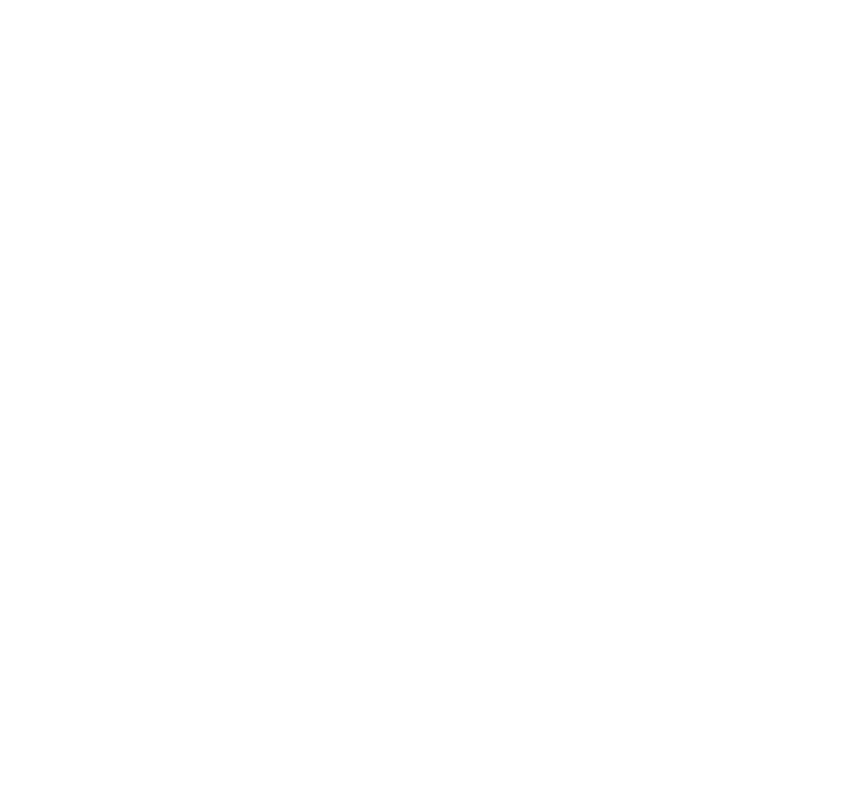
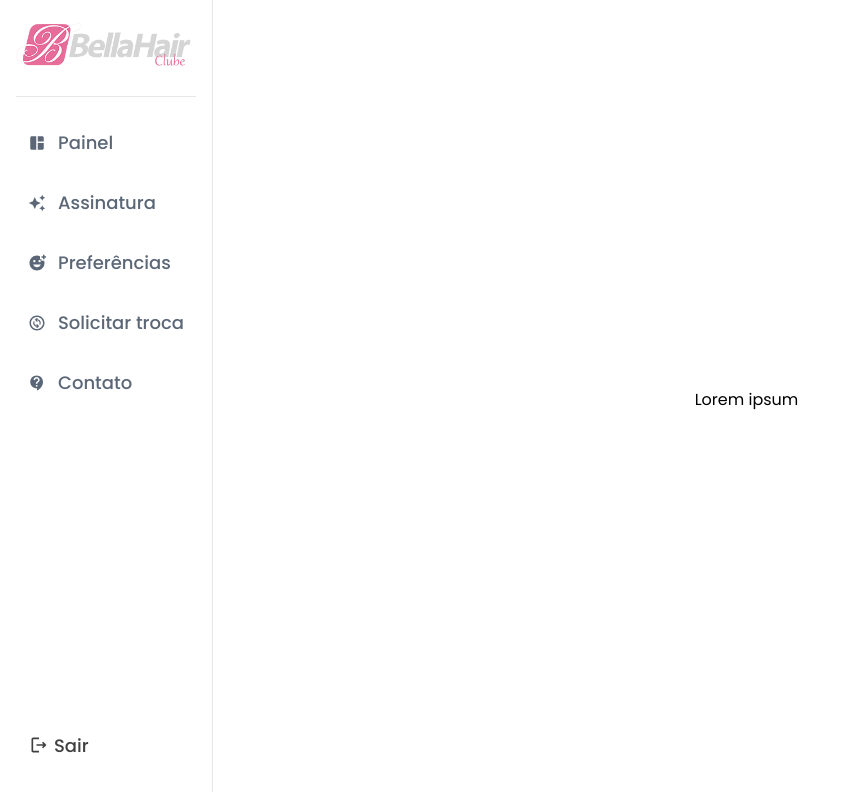
Before and after one commit to nicolassposito/Clube-Bella-Hair, a React (Create React App) app: page /painel/assinatura in a window 1280 px wide. Before the commit this address had no page. Shown: the top 792 px of the page, without its empty margins (0-845 px from the left). Built offline with nearby package versions, Linux system fonts and the light colour scheme; no server answers.

Commit message:
dashboard

```diff
--- a/src/App.js
+++ b/src/App.js
@@ -2,7 +2,7 @@
 import Home from './pages/home';
 import Login from './pages/login';
 import Register from './pages/register';
-import Panel from './pages/panel';
+import DashboardHome from './pages/dashboard/home';
 import './Global.css';
 import Assinatura from './pages/dashboard/assinatura';
 
@@ -14,7 +14,8 @@
           <Route index element={<Home />} />
           <Route path='/login' element={<Login />} />
           <Route path='/register' element={<Register />} />
-          <Route path='/painel' element={<Assinatura />} />
+          <Route path='/painel' element={<DashboardHome />} />
+          <Route path='/painel/assinatura' element={<Assinatura />} />
           {/* <Route path='*' element={<404Page />} /> */}
         </Routes>
       </BrowserRouter>
--- a/src/components/hero.js
+++ b/src/pages/dashboard/home.js
@@ -1,16 +1,19 @@
 import React from 'react';
-import banner from '../img/banner.png';
-import bannerMobile from '../img/banner mob.png';
-import './header';
+import Panel from '../panel';
 
+function HomePainel() {
+  return <>
+  <div className='flex'>
+    <div>
+        <Panel />
+    </div>
+    <div className='relative w-full'>
+        <div className='absolute' style={{left: '50%', top: '50%', transform: 'translate(-50%, -50%)'}}>
 
-function Hero() {
-  return(
-    <div className='hero relative'>
-      <img src={banner} width='100%' className='md:block hidden'></img>
-      <img src={bannerMobile} width='100%' className='md:hidden'></img>
+        </div>
     </div>
-  );
+  </div>
+  </>;
 }
 
-export default Hero;
+export default HomePainel;
--- a/src/pages/panel.js
+++ b/src/pages/panel.js
@@ -5,6 +5,8 @@
 import './css/panel.css';
 import Auth from '../authentication';
 import firebase from 'firebase/compat/app';
+import { Link } from 'react-router-dom';
+import $ from "jquery"
 
 function Panel() {
   const logout = () => {
@@ -14,6 +16,18 @@
       console.log(error);
     });
   };
+
+  var pathname = window.location.pathname;
+  var appId = pathname.split('/')[2];
+  window.addEventListener("load", (event) => {
+    switch(appId) {
+      case 'assinatura':
+        $("#assinatura").addClass("active");
+        break;
+      default:
+        console.log("Caminho não reconhecido");
+    }
+  });
   return(
     <div>
       <div className='p-4 border-r inline-block h-screen relative'>
@@ -22,8 +36,8 @@
           <img src={logoB} width={70} className='md:hidden pl-2.5'></img>
         </div>
         <ul className='py-4 text-xl md:text-lg text-center flex flex-col text-slate-700'>
-          <li id="painel" className='painel-item bg-slate-100 active'><MdSpaceDashboard className='md:mr-3'/><span className='hidden md:block'>Painel</span><div className='onhover'>Painel</div></li>
-          <li id="assinatura" className='painel-item bg-slate-100'><MdAutoAwesome className='md:mr-3'/><span className='hidden md:block'>Assinatura</span><div className='onhover'>Assinatura</div></li>
+         <li id="painel" className='painel-item bg-slate-100'><MdSpaceDashboard className='md:mr-3'/><span className='hidden md:block'>Painel</span><div className='onhover'>Painel</div></li>
+         <Link to={"/painel/assinatura"}><li id="assinatura" className='painel-item bg-slate-100'><MdAutoAwesome className='md:mr-3'/><span className='hidden md:block'>Assinatura</span><div className='onhover'>Assinatura</div></li></Link>
           <li id="preferencias" className='painel-item bg-slate-100'><MdAddReaction className='md:mr-3'/><span className='hidden md:block'>Preferências</span><div className='onhover'>Preferências</div></li>
           <li id="solicitartroca" className='painel-item bg-slate-100'><MdOutlineChangeCircle className='md:mr-3'/><span className='hidden md:block'>Solicitar troca</span><div className='onhover'>Solicitar troca</div></li>
           <li id="contato" className='painel-item bg-slate-100'><MdContactSupport className='md:mr-3'/><span className='hidden md:block'>Contato</span><div className='onhover'>Contato</div></li>
```
